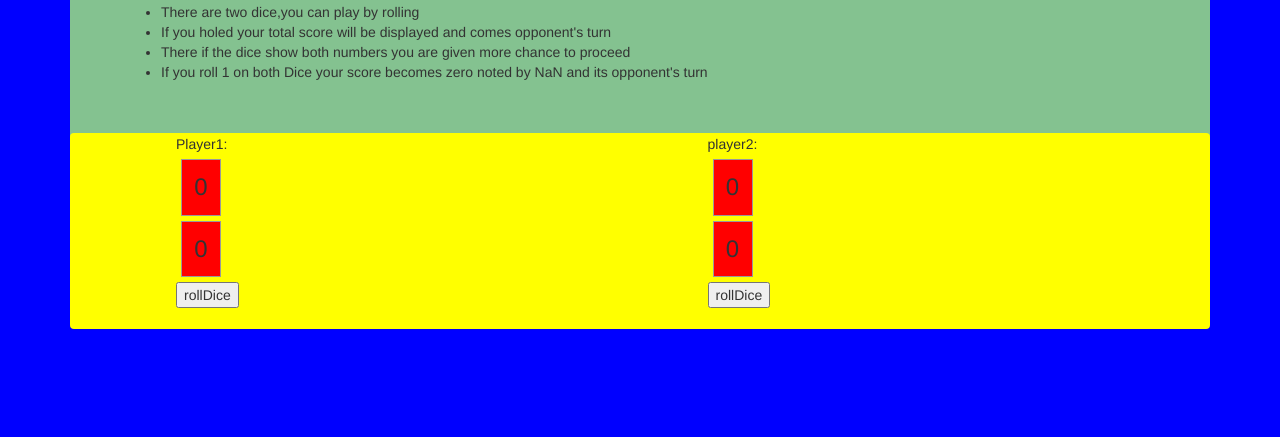
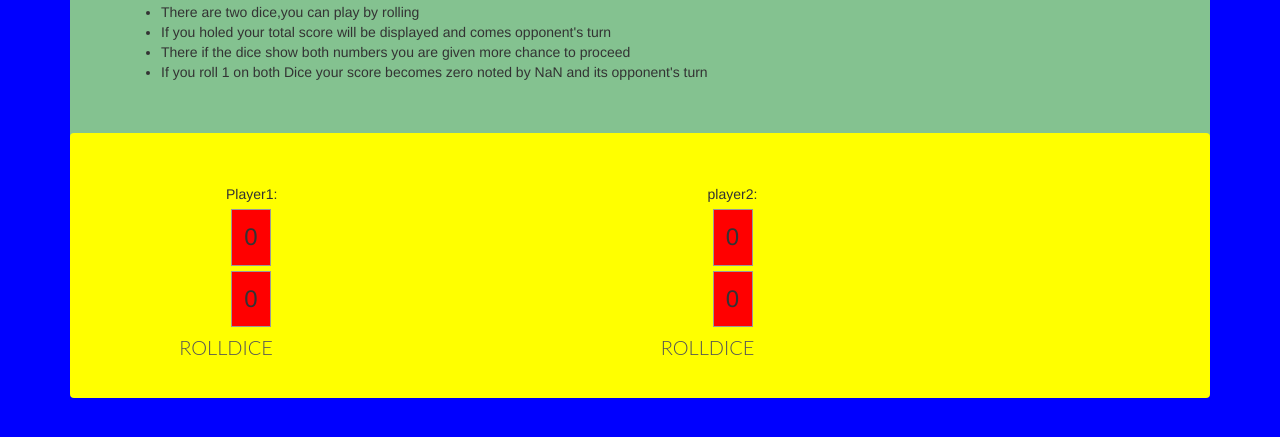
Before and after one commit to odipojames/ip4-pigDice, a plain HTML site: page index.html in a window 1280 px wide. Shown: the part 125-562 px from the top of the page. Drawn offline with Linux system fonts and the light colour scheme.

Commit message:
add rolling buttons

```diff
--- a/css/styles.css
+++ b/css/styles.css
@@ -21,7 +21,48 @@
 #playingArea{
   background-color: yellow;
   margin-top: -30px;
+  padding: 50px;
 }
 body{
   background-color: blue;
 }
+#button-p1{
+  position: absolute;
+
+    transform: translateX(-50%);
+    color: #555;
+    background: none;
+    border: none;
+    font-family: Lato;
+    font-size: 20px;
+    text-transform: uppercase;
+    cursor: pointer;
+    font-weight: 300;
+
+}
+#button-p1:hover{
+  font-weight: 600px;
+  color: Black;
+  background-color: white;
+}
+
+
+#button-p2{
+  position: absolute;
+
+    transform: translateX(-50%);
+    color: #555;
+    background: none;
+    border: none;
+    font-family: Lato;
+    font-size: 20px;
+    text-transform: uppercase;
+    cursor: pointer;
+    font-weight: 300;
+
+}
+#button-p2:hover{
+  font-weight: 600px;
+  color: white;
+  background-color: Black;
+}
--- a/index.html
+++ b/index.html
@@ -27,14 +27,14 @@
           Player1:
           <div id="die1" class="Dice">0</div>
           <div id="die2" class="Dice"> 0</div>
-          <button onclick="rollDice()">rollDice</button>
+          <button onclick="rollDice()" id="button-p1">rollDice</button>
           <h2 id="status" style="clear:left;"></h2>
         </div>
         <div class="col-xs-6">
           player2:
           <div id="die1" class="Dice">0</div>
           <div id="die2" class="Dice"> 0</div>
-          <button onclick="rollDice2()">rollDice</button>
+          <button onclick="rollDice2()" id="button-p2">rollDice</button>
           <h2 id="status2" style="clear:left;"></h2>
         </div>
       </div>
--- a/js/scripts.js
+++ b/js/scripts.js
@@ -12,9 +12,12 @@ function rollDice(){
   if (d1==1 && d2==1){
     status.innerHTML-=status.innerHTML+0;// "your total is 0"+"its player2 free turn!!";
   }
+  else if (d1==d2){
+    status.innerHTML+= "Doubles!!You get a free turn!";
+
+  }
   else {
     status.innerHTML;
-
   }
 }
 
@@ -24,8 +27,8 @@ function rollDice2(){
   var die2 = document.getElementById('die2');
   var status=document.getElementById('status');
   var status2=document.getElementById('status2');
-  var d1 = Math.floor(Math.random()*6)+1;
-  var d2 = Math.floor(Math.random()*6)+1;
+  var d1 = Math.floor(Math.random()*100)+1;
+  var d2 = Math.floor(Math.random()*100)+1;
   var diceTotal = d1+d2;
   die1.innerHTML = d1;
   die2.innerHTML = d2;
@@ -34,4 +37,13 @@ function rollDice2(){
 
     status2.innerHTML -=status2.innerHTML+0//" its player1 turn!!";
   }
+  else if(d2==d1){
+    status2.innerHTML+= "Doubles!!You get a free turn!";
+  }
+
+  else {
+    status2.innerHTML;
+
+  }
+
 }
```
